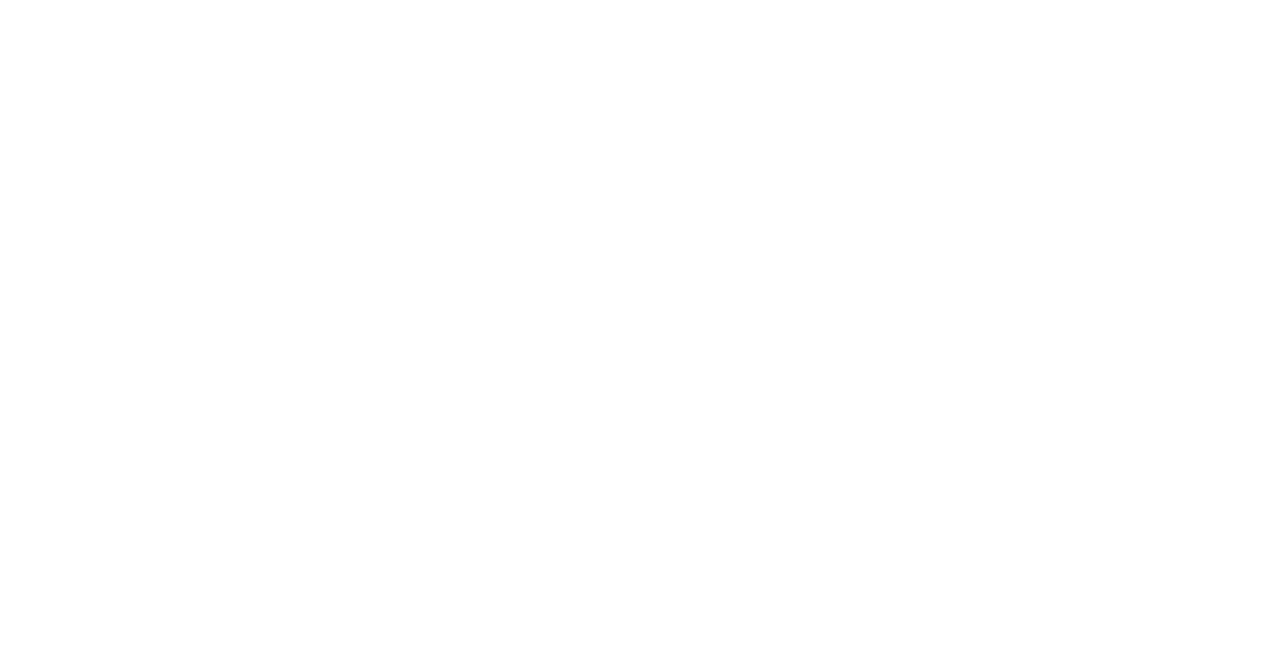
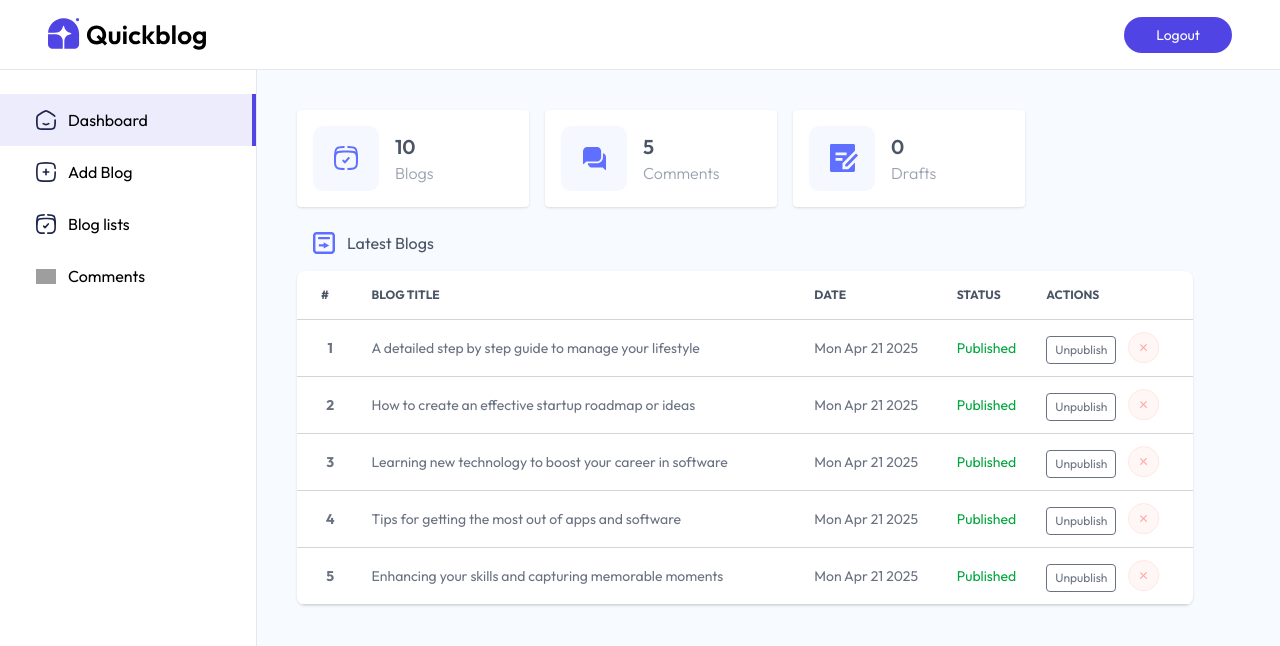
Before and after one commit to vishalpatida0102/Quick-Blog, a React (Vite) app in the folder QuickBlog/: page /admin in a window 1280 px wide. Before the commit this address had no page. Shown: the top 646 px of the page. Built offline with nearby package versions, Linux system fonts and the light colour scheme; grey boxes are pictures that could not be loaded.

Commit message:
Admin-Dashboard Page

```diff
--- a/QuickBlog/src/App.jsx
+++ b/QuickBlog/src/App.jsx
@@ -2,13 +2,30 @@
 import Home from './pages/Home'
 import { Routes, Route } from 'react-router-dom'
 import Blog from './pages/Blog'
+import Layout from './pages/admin/Layout'
+import Dashboard from './pages/admin/Dashboard'
+import AddBlog from './pages/admin/AddBlog'
+import ListBlog from './pages/admin/ListBlog'
+import Comments from './pages/admin/Comments'
+import Login from './components/admin/Login'
 
 
 const App = () => {
+
   return (
       <Routes>
            <Route path="/" element={<Home/>}></Route>
            <Route path="/blog/:id" element={<Blog/>}></Route>
+
+           <Route path='/admin' element={ true ? <Layout/>:<Login/>}>
+           <Route index element={<Dashboard/>}/>
+           <Route path='addBlog' element={<AddBlog/>}></Route>
+           <Route path='listBlog' element={<ListBlog/>}></Route>
+           <Route path='comments' element={<Comments/>}></Route>
+
+
+
+           </Route>
       </Routes>
   )
 }
--- a/QuickBlog/src/components/Navbar.jsx
+++ b/QuickBlog/src/components/Navbar.jsx
@@ -12,7 +12,7 @@
             <img src={assets.logo} alt="logo" className='w-32 sm:w-44' onClick={()=>navigate('/')} />
             <button className='flex items-center gap-2 rounded-full text-sm
             cursor-pointer bg-primaary text-white
-             px-10 py-2.5' onClick={()=>navigate('/login')}>Login<img src={assets.arrow} className='w-3' alt="arrow"></img>
+             px-10 py-2.5' onClick={()=>navigate('/admin')}>Login<img src={assets.arrow} className='w-3' alt="arrow"></img>
               </button>
         </div>
 
--- /dev/null
+++ b/QuickBlog/src/components/admin/BlogItem.jsx
@@ -0,0 +1,27 @@
+import React from 'react'
+import { assets } from '../../assets/assets';
+
+const BlogItem = ({blog,fetchBlogs,index}) => {
+    const {title,createdAt}=blog;
+    const BlogDate=new Date(createdAt)
+  return (
+    <tr className='border-y border-gray-300'>
+
+        <th className='px-2 py-4'>{index}</th>
+        <td className='px-2 py-4'>{title}</td>
+        <td className='px-2 py-4 max-sm:hidden'>{BlogDate.toDateString()}</td>
+        <td className='px-2 py-4 max-sm:hidden'>
+            <p className={` ${blog.isPublished ? "text-green-600" : " text-orange-700"} `}>{blog.isPublished? 'Published' : 'Unpublished'}</p>
+        </td>
+        <td className='px-2 py-3 flex text-xs gap-3'>
+            <button className='border px-2 py-0.5 mt-1 rounded cursor-pointer'>Unpublish</button>
+            <img src={assets.cross_icon} className='w-8 hover:scale-110 transition-all cursor-pointer' alt="img" />
+        </td>
+
+
+
+    </tr>
+  )
+}
+
+export default BlogItem
--- /dev/null
+++ b/QuickBlog/src/components/admin/Login.jsx
@@ -0,0 +1,48 @@
+import React, { useState } from 'react'
+
+const Login = () => {
+  const [email, setEmail]=useState('');
+  const [password,setPassword]=useState('');
+
+  const handleSubmit = (e) => {
+  e.preventDefault(); // page reload nahi hoga
+  // yahan apna login ya data submit ka logic likh sakte hain
+  console.log(email,password)
+}
+
+
+  return (
+    <div className='flex items-center justify-center h-screen'>
+        <div className='w-full max-w-sm p-6 max-md:m-6 bord border-primaary/30
+        shadow-xl shadow-primaary/15 rounded-lg'>
+            <div className='flex flex-col items-center justify-center'>
+              <div className='w-full py-6 text-center'>
+                <h1 className='text-3xl font-bold '><span className='text-primaary'>Admin</span>Login</h1>
+                <p className='font-light'>Enter your credentials to access the admin panel</p>
+              </div>
+
+              <form onSubmit={handleSubmit}>
+                <div className='flex flex-col'>
+                  <label >Email</label>
+                  <input onChange={e=>setEmail(e.target.value)} value={email} type="email" required placeholder='your email id'
+                  className='border-b-2 border-gray-300 p-2 outline-none mb-6' />
+                </div>
+
+                <div className='flex flex-col'>
+                  <label >Password</label>
+                  <input onChange={e=>setPassword(e.target.value)} value={password} type="password"   required placeholder='your password'
+                  className='border-b-2 border-gray-300 p-2 outline-none mb-6' />
+                </div>
+              </form>
+
+              <button type='submit' className='w-full py-3 font-medium
+              bg-primaary text-white rounded cursor-pointer hover:bg-primaary/90
+              transition-all'>Login</button>
+
+            </div>
+        </div>
+    </div>
+  )
+}
+
+export default Login
--- /dev/null
+++ b/QuickBlog/src/components/admin/Sidebar.jsx
@@ -0,0 +1,42 @@
+import React from 'react'
+import { NavLink } from 'react-router-dom'
+import { assets } from '../../assets/assets'
+
+const Sidebar = () => {
+  return (
+
+    <div className='flex flex-col border-r border-gray-200 min-h-full pt-6'>
+
+
+        <NavLink end={true} to='/admin' className={({isActive})=>`flex items-center gap-3 py-3.5 px-3
+        md:px-9 md:min-w-64 cursor-pointer ${isActive && "bg-primaary/10 border-r-4 border-primaary"}`}>
+            <img src={assets.home_icon} alt="" className='min-w-4  w-5' />
+            <p className='hidden md:inline-block'>Dashboard</p>
+        </NavLink>
+
+
+        <NavLink   to='/admin/addBlog' className={({isActive})=>`flex items-center gap-3 py-3.5 px-3
+        md:px-9 md:min-w-64 cursor-pointer ${isActive && "bg-primaary/10 border-r-4 border-primaary"}`}>
+            <img src={assets.add_icon} alt="" className='min-w-4  w-5' />
+            <p className='hidden md:inline-block'>Add Blog</p>
+        </NavLink>
+
+        <NavLink  to='/admin/listBlog' className={({isActive})=>`flex items-center gap-3 py-3.5 px-3
+        md:px-9 md:min-w-64 cursor-pointer ${isActive && "bg-primaary/10 border-r-4 border-primaary"}`}>
+            <img src={assets.list_icon} alt="" className='min-w-4  w-5' />
+            <p className='hidden md:inline-block'>Blog lists</p>
+        </NavLink>
+
+
+
+        <NavLink  to='/admin/comments' className={({isActive})=>`flex items-center gap-3 py-3.5 px-3
+        md:px-9 md:min-w-64 cursor-pointer ${isActive && "bg-primaary/10 border-r-4 border-primaary"}`}>
+            <img src={assets.comment_icon} alt="" className='min-w-4  w-5' />
+            <p className='hidden md:inline-block'>Comments</p>
+        </NavLink>
+
+    </div>
+  )
+}
+
+export default Sidebar
--- a/QuickBlog/src/pages/admin/Dashboard.jsx
+++ b/QuickBlog/src/pages/admin/Dashboard.jsx
@@ -1,8 +1,92 @@
-import React from 'react'
+import React, { useEffect, useState } from 'react'
+import { assets, dashboard_data } from '../../assets/assets'
+import Comments from './Comments'
+import BlogItem from '../../components/admin/BlogItem'
 
 const Dashboard = () => {
+  const [dashboardData,serDashboardData]=useState({blogs:0,
+    Comments:0,
+    drafts:0,
+    recentBlogs:[]
+  })
+
+  const fetchDashboard=async ()=>
+  {
+    serDashboardData(dashboard_data);
+  }
+
+  useEffect(()=>
+  {
+    fetchDashboard()
+  },[])
+
   return (
-    <div>Dashboard</div>
+    <div className='flex-1 p-4 md:p-10 bg-blue-50/50'>
+      <div className='flex flex-wrap gap-4'>
+        <div className='flex items-center gap-4 bg-white p-4 min-w-58 rounded
+        shadow cursor-pointer hover:scale-105 transition-all'>
+          <img src={assets.dashboard_icon_1} alt="" />
+          <div>
+            <p className='text-xl font-semibold text-gray-600'>
+              {dashboardData.blogs}
+            </p>
+            <p className='text-gray-400 font-light'>Blogs</p>
+          </div>
+        </div>
+
+        <div className='flex items-center gap-4 bg-white p-4 min-w-58 rounded
+        shadow cursor-pointer hover:scale-105 transition-all'>
+          <img src={assets.dashboard_icon_2} alt="" />
+          <div>
+            <p className='text-xl font-semibold text-gray-600'>
+              {dashboardData.comments}
+            </p>
+            <p className='text-gray-400 font-light'>Comments</p>
+          </div>
+        </div>
+
+
+        <div className='flex items-center gap-4 bg-white p-4 min-w-58 rounded
+        shadow cursor-pointer hover:scale-105 transition-all'>
+          <img src={assets.dashboard_icon_3} alt="" />
+          <div>
+            <p className='text-xl font-semibold text-gray-600'>
+              {dashboardData.drafts}
+            </p>
+            <p className='text-gray-400 font-light'>Drafts</p>
+          </div>
+        </div>
+      </div>
+      <div>
+        <div className='flex items-center gap-3 m-4 mt-6 text-gray-600'>
+          <img src={assets.dashboard_icon_4} alt="" />
+          <p>Latest Blogs</p>
+        </div>
+
+        <div className='relative max-w-4xl overflow-x-auto shadow rounded-lg
+        scrollbar-hide bg-white'>
+
+          <table className='w-full text-sm text-gray-500'>
+            <thead className='text-xs text-gray-600 text-left uppercase'>
+                 <tr>
+                  <th scope='col' className='px-2 py-4 xl:px-6'>#</th>
+                  <th scope='col' className='px-2 py-4'>Blog Title</th>
+                  <th scope='col' className='px-2 py-4 max-sm:hidden'>Date</th>
+                  <th scope='col' className='px-2 py-4 max-sm:hidden'>Status</th>
+                  <th scope='col' className='px-2 py-4'>Actions</th>
+                 </tr>
+            </thead>
+            <tbody>
+               {dashboardData.recentBlogs.map((blog,index)=>{
+                   return <BlogItem key={blog._id} blog={blog} fetchBlogs={dashboardData} index={index+1}/>
+               })}
+            </tbody>
+          </table>
+
+        </div>
+      </div>
+
+    </div>
   )
 }
 
--- a/QuickBlog/src/pages/admin/Layout.jsx
+++ b/QuickBlog/src/pages/admin/Layout.jsx
@@ -1,8 +1,24 @@
 import React from 'react'
+import { Outlet, useNavigate } from 'react-router-dom'
+import { assets } from '../../assets/assets'
+import Sidebar from '../../components/admin/Sidebar'
+
 
 const Layout = () => {
+   const navigate=useNavigate() // navigate one page to another by using hooks
+
   return (
-    <div>Layout</div>
+    <>
+        <div className='flex justify-between items-center py-2 h-[70px] px-4 sm:px-12 border-b border-gray-200'>
+            <img src={assets.logo} alt="logo" className='w-32 sm:w-40 cursor-pointer'  onClick={()=>navigate('/')} />
+            <button className='text-sm px-8 py-2 bg-primaary text-white rounded-full cursor-pointer' onClick={()=>navigate('/')}>Logout</button>
+
+        </div>
+        <div className='flex h-[calc(100vh-70px)]'>
+            <Sidebar/>
+            <Outlet/>
+        </div>
+     </>
   )
 }
 
```
